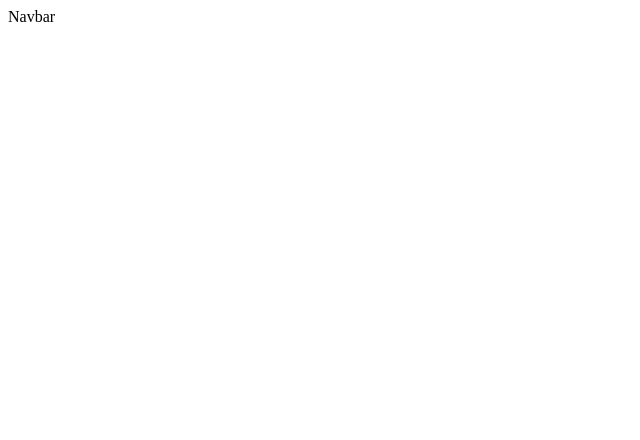
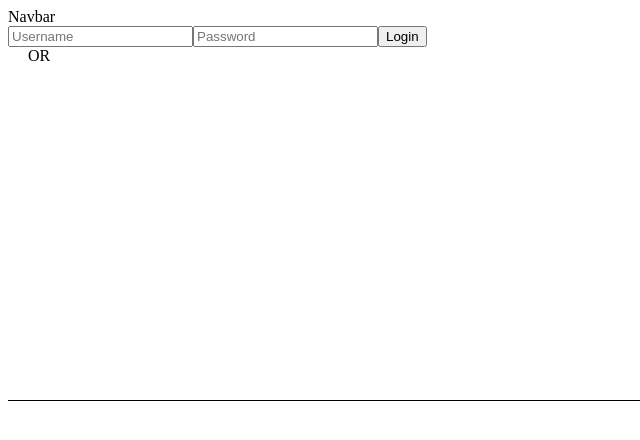
Before and after one commit to gaurav-jo1/PicturePulse_BE, a React (Create React App) app in the folder frontend/: page /login in a window 1280 px wide. Before the commit this address had no page. Shown: the top 440 px of the page, without its empty margins (0-640 px from the left). Built offline with nearby package versions, Linux system fonts and the light colour scheme.

Commit message:
started working with login form

```diff
--- a/frontend/src/App.jsx
+++ b/frontend/src/App.jsx
@@ -1,10 +1,10 @@
 import React from "react";
 import Home from "./pages/Home/Home";
 import Profile from "./pages/Profile/Profile";
-import SignIn from "./pages/SignIn/SignIn";
 import SignUp from "./pages/SignUp/SignUp";
 import Navbar from "./components/Navbar/Navbar";
 import { Route, Routes } from "react-router-dom";
+import Login from "./pages/Login/Login";
 
 
 const App = () => {
@@ -14,7 +14,7 @@ const App = () => {
       <Routes>
         <Route path="/" element={<Home />} />
         <Route path="/profile" element={<Profile />} />
-        <Route path="/signin" element={<SignIn />} />
+        <Route path="/login" element={<Login />} />
         <Route path="/signup" element={<SignUp />} />
       </Routes>
     </div>
--- /dev/null
+++ b/frontend/src/pages/Login/Login.css
@@ -0,0 +1,21 @@
+.one {
+    margin-top: 0;
+  }
+
+  .one:before {
+    content: "";
+    display: block;
+    border-top: solid 1px black;
+    width: 100%;
+    height: 1px;
+    position: absolute;
+    top: 50%;
+    z-index: 1;
+  }
+
+  .one span {
+    background: #fff;
+    padding: 0 20px;
+    position: relative;
+    z-index: 5;
+  }
--- /dev/null
+++ b/frontend/src/pages/Login/Login.jsx
@@ -0,0 +1,17 @@
+import React from 'react'
+import "./Login.css"
+
+const Login = () => {
+  return (
+    <div>
+        <form action="">
+            <input type="text" name="" id="" placeholder='Username' />
+            <input type="password" name="" id="" placeholder='Password' />
+            <input type="submit" value="Login" />
+        </form>
+        <p className='one'> <span>OR</span> </p>
+    </div>
+  )
+}
+
+export default Login
--- a/frontend/src/pages/SignIn/SignIn.jsx
+++ /dev/null
@@ -1,9 +0,0 @@
-import React from 'react'
-
-const SignIn = () => {
-  return (
-    <div>SignIn</div>
-  )
-}
-
-export default SignIn
```
